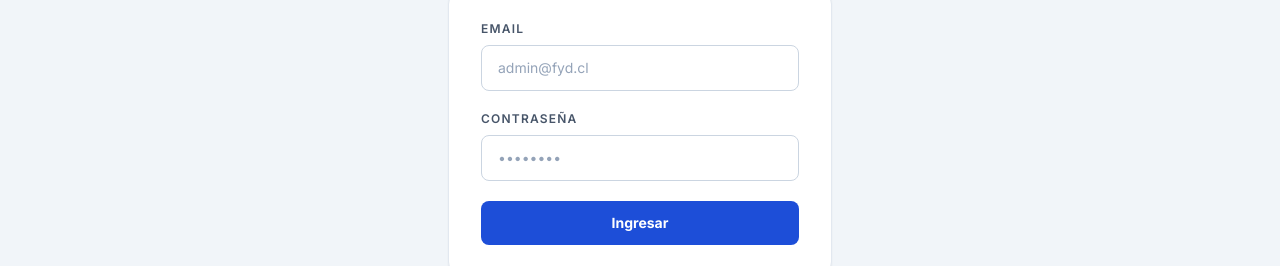
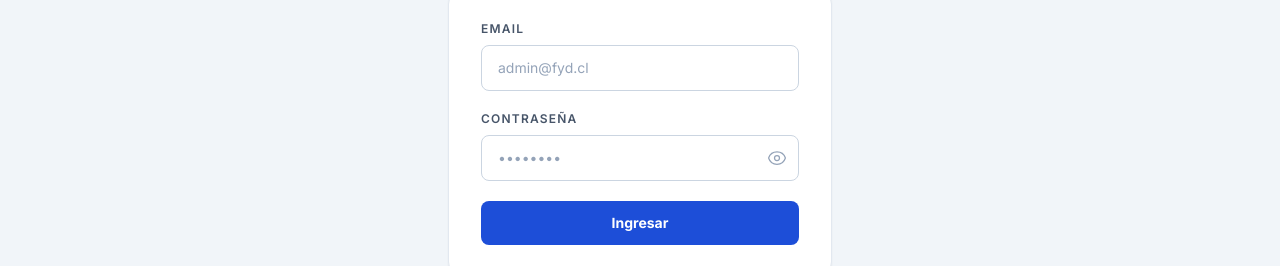
Before and after one commit to bernarojas/FD-MAQUINARIA-FRONTEND, a Next.js app: page /admin/login in a window 1280 px wide. Shown: the part 319-585 px from the top of the page. Built offline with nearby package versions, Linux system fonts and the light colour scheme; no server answers.

Commit message:
feat: show/hide password en login

```diff
--- a/src/app/admin/login/page.tsx
+++ b/src/app/admin/login/page.tsx
@@ -10,6 +10,7 @@ export default function LoginPage() {
   const [password, setPassword] = useState('');
   const [error, setError] = useState('');
   const [loading, setLoading] = useState(false);
+  const [showPassword, setShowPassword] = useState(false);
 
   async function handleSubmit(e: FormEvent) {
     e.preventDefault();
@@ -53,14 +54,32 @@ export default function LoginPage() {
             <label className="block text-xs font-semibold text-slate-600 uppercase tracking-widest mb-2">
               Contraseña
             </label>
+            <div className="relative">
               <input
-              type="password"
+                type={showPassword ? 'text' : 'password'}
                 value={password}
                 onChange={(e) => setPassword(e.target.value)}
                 required
-              className="w-full bg-white border border-slate-300 rounded-lg px-4 py-3 text-slate-900 placeholder-slate-400 focus:outline-none focus:border-blue-500 focus:ring-1 focus:ring-blue-500/20 transition-colors text-sm"
+                className="w-full bg-white border border-slate-300 rounded-lg px-4 py-3 pr-11 text-slate-900 placeholder-slate-400 focus:outline-none focus:border-blue-500 focus:ring-1 focus:ring-blue-500/20 transition-colors text-sm"
                 placeholder="••••••••"
               />
+              <button
+                type="button"
+                onClick={() => setShowPassword(!showPassword)}
+                className="absolute right-3 top-1/2 -translate-y-1/2 text-slate-400 hover:text-slate-600 transition-colors"
+              >
+                {showPassword ? (
+                  <svg className="w-5 h-5" fill="none" viewBox="0 0 24 24" stroke="currentColor" strokeWidth={1.5}>
+                    <path strokeLinecap="round" strokeLinejoin="round" d="M3.98 8.223A10.477 10.477 0 001.934 12C3.226 16.338 7.244 19.5 12 19.5c.993 0 1.953-.138 2.863-.395M6.228 6.228A10.45 10.45 0 0112 4.5c4.756 0 8.773 3.162 10.065 7.498a10.523 10.523 0 01-4.293 5.774M6.228 6.228L3 3m3.228 3.228l3.65 3.65m7.894 7.894L21 21m-3.228-3.228l-3.65-3.65m0 0a3 3 0 10-4.243-4.243m4.242 4.242L9.88 9.88" />
+                  </svg>
+                ) : (
+                  <svg className="w-5 h-5" fill="none" viewBox="0 0 24 24" stroke="currentColor" strokeWidth={1.5}>
+                    <path strokeLinecap="round" strokeLinejoin="round" d="M2.036 12.322a1.012 1.012 0 010-.639C3.423 7.51 7.36 4.5 12 4.5c4.638 0 8.573 3.007 9.963 7.178.07.207.07.431 0 .639C20.577 16.49 16.64 19.5 12 19.5c-4.638 0-8.573-3.007-9.963-7.178z" />
+                    <path strokeLinecap="round" strokeLinejoin="round" d="M15 12a3 3 0 11-6 0 3 3 0 016 0z" />
+                  </svg>
+                )}
+              </button>
+            </div>
           </div>
 
           {error && (
```
Lines whose indentation alone changed are shown as unchanged.
